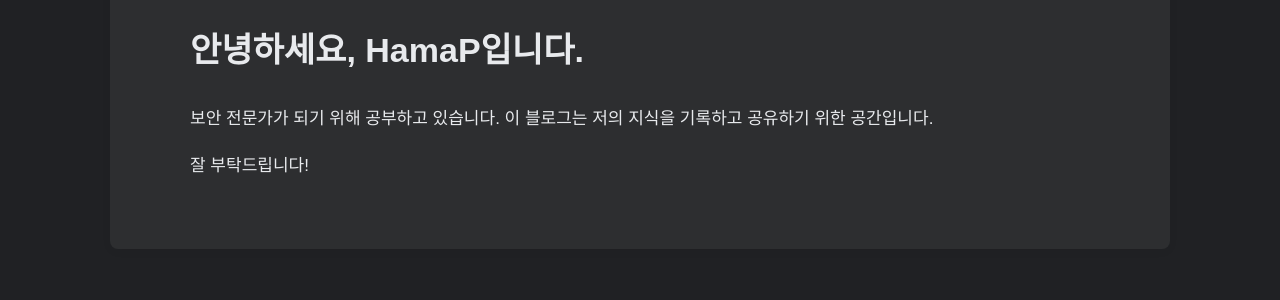
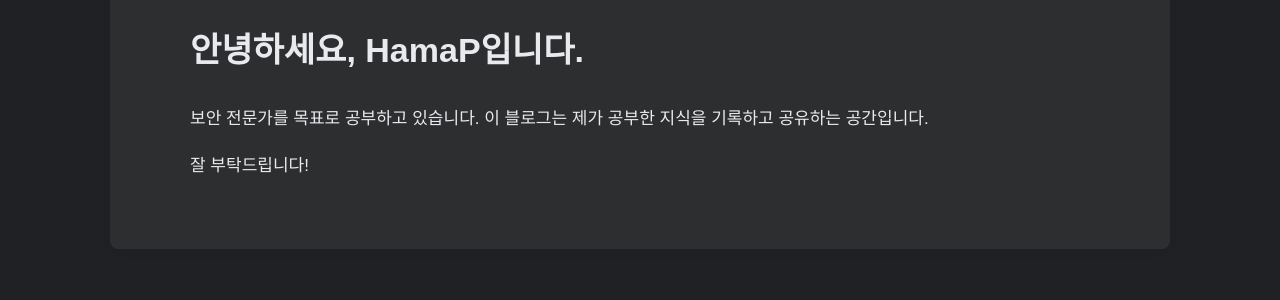
Before and after one commit to HamaP0/HamaP0.github.io, a Jekyll site: the page built from about.html, in a window 1280 px wide. Shown: the part 254-554 px from the top of the page. Built offline with Jekyll 4.4.1, drawn with Linux system fonts in a browser that asks for light colours; some web fonts are replaced.

Commit message:
Update about.html

```diff
--- a/about.html
+++ b/about.html
@@ -4,5 +4,6 @@ title: HamaP
 ---
 <h1>소개</h1>
 <h1>안녕하세요, <strong>HamaP</strong>입니다.</h1>
-<p>보안 전문가가 되기 위해 공부하고 있습니다. 이 블로그는 저의 지식을 기록하고 공유하기 위한 공간입니다.</p>
+<p>보안 전문가를 목표로 공부하고 있습니다. 이 블로그는 제가 공부한 지식을 기록하고 공유하는 공간입니다.</p>
+
 <p>잘 부탁드립니다!</p>
```
